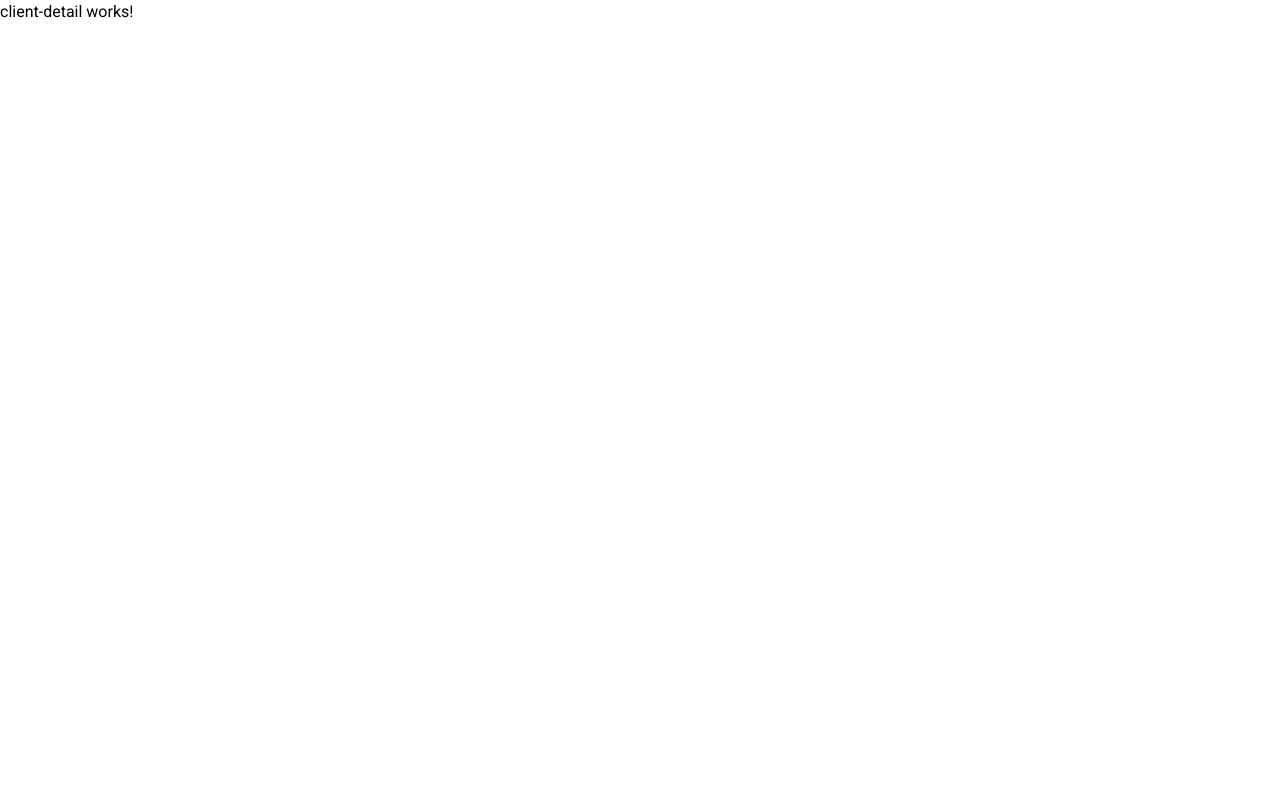
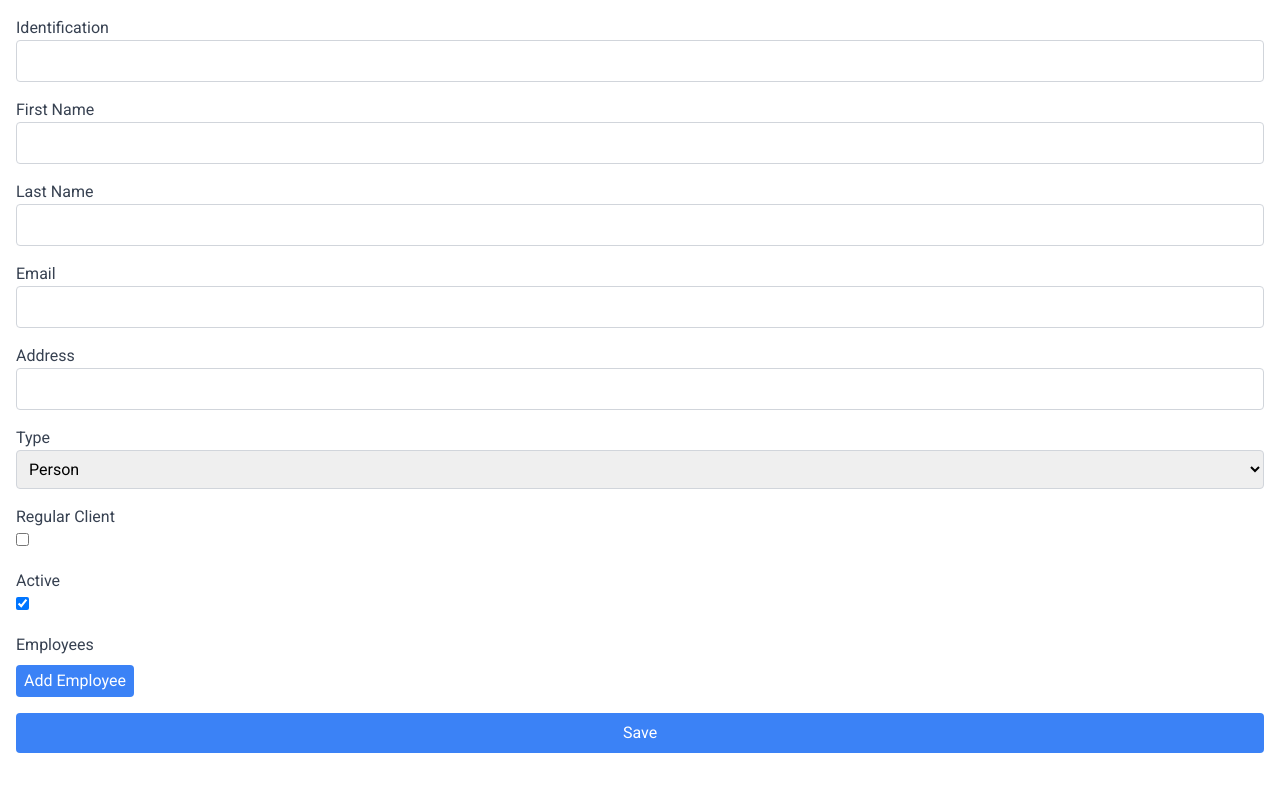
Before and after one commit to theangelmorante/venbo-test-front, an Angular app: page /clients/new in a window 1280 px wide. Shown: the top 792 px of the page. Built offline with nearby package versions, Linux system fonts and the light colour scheme; sample sign-in values are in the browser's storage.

Commit message:
feat: adddgin popup, update, and delete

```diff
--- a/package.json
+++ b/package.json
@@ -22,6 +22,7 @@
     "@angular/ssr": "^17.3.8",
     "express": "^4.18.2",
     "rxjs": "~7.8.0",
+    "sweetalert2": "^11.12.4",
     "tslib": "^2.3.0",
     "zone.js": "~0.14.3"
   },
--- a/src/app/app.routes.ts
+++ b/src/app/app.routes.ts
@@ -8,6 +8,11 @@ import { ClientDetailComponent } from './components/clients/client-detail/client
 export const routes: Routes = [
   { path: 'login', component: LoginComponent },
   { path: 'clients', component: ClientsComponent, canActivate: [AuthGuard] },
+  {
+    path: 'clients/new',
+    component: ClientDetailComponent,
+    canActivate: [AuthGuard],
+  },
   {
     path: 'clients/:id',
     component: ClientDetailComponent,
--- a/src/app/components/clients/client-detail/client-detail.component.html
+++ b/src/app/components/clients/client-detail/client-detail.component.html
@@ -1 +1,65 @@
-<p>client-detail works!</p>
+<div class="container mx-auto p-4">
+  <form [formGroup]="clientForm" (ngSubmit)="onSubmit()">
+    <div class="mb-4">
+      <label for="identification" class="block text-gray-700">Identification</label>
+      <input id="identification" formControlName="identification" required class="w-full p-2 border border-gray-300 rounded">
+    </div>
+
+    <div class="mb-4">
+      <label for="firstName" class="block text-gray-700">First Name</label>
+      <input id="firstName" formControlName="firstName" required class="w-full p-2 border border-gray-300 rounded">
+    </div>
+
+    <div class="mb-4">
+      <label for="lastName" class="block text-gray-700">Last Name</label>
+      <input id="lastName" formControlName="lastName" required class="w-full p-2 border border-gray-300 rounded">
+    </div>
+
+    <div class="mb-4">
+      <label for="email" class="block text-gray-700">Email</label>
+      <input id="email" formControlName="email" required type="email" class="w-full p-2 border border-gray-300 rounded">
+    </div>
+
+    <div class="mb-4">
+      <label for="address" class="block text-gray-700">Address</label>
+      <input id="address" formControlName="address" required class="w-full p-2 border border-gray-300 rounded">
+    </div>
+
+    <div class="mb-4">
+      <label for="type" class="block text-gray-700">Type</label>
+      <select id="type" formControlName="type" class="w-full p-2 border border-gray-300 rounded">
+        <option value="PERSON">Person</option>
+        <option value="COMPANY">Company</option>
+      </select>
+    </div>
+
+    <div class="mb-4">
+      <label for="isRegular" class="block text-gray-700">Regular Client</label>
+      <input type="checkbox" id="isRegular" formControlName="isRegular" class="form-checkbox">
+    </div>
+
+    <div class="mb-4">
+      <label for="isActive" class="block text-gray-700">Active</label>
+      <input type="checkbox" id="isActive" formControlName="isActive" class="form-checkbox">
+    </div>
+
+    <div class="mb-4">
+      <h3 class="block text-gray-700">Employees</h3>
+      <div formArrayName="employees" *ngFor="let employee of employees().controls; let i = index">
+        <div [formGroupName]="i" class="mb-2">
+          <input placeholder="Identification" formControlName="id" class="w-1/3 p-2 border border-gray-300 rounded mr-2">
+          <input placeholder="First Name" formControlName="firstName" class="w-1/3 p-2 border border-gray-300 rounded mr-2">
+          <input placeholder="Last Name" formControlName="lastName" class="w-1/3 p-2 border border-gray-300 rounded">
+          <button type="button" (click)="removeEmployee(i)" class="bg-red-500 text-white px-2 py-1 rounded ml-2">Remove</button>
+        </div>
+      </div>
+      <button type="button" (click)="addEmployee()" class="bg-blue-500 text-white px-2 py-1 rounded mt-2">Add Employee</button>
+    </div>
+
+    <div class="mb-4">
+      <button type="submit" class="w-full bg-blue-500 text-white py-2 rounded hover:bg-blue-600">
+        Save
+      </button>
+    </div>
+  </form>
+</div>
--- a/src/app/components/clients/client-detail/client-detail.component.ts
+++ b/src/app/components/clients/client-detail/client-detail.component.ts
@@ -1,12 +1,124 @@
-import { Component } from '@angular/core';
+import { Component, OnInit } from '@angular/core';
+import {
+  FormBuilder,
+  FormGroup,
+  FormArray,
+  Validators,
+  FormsModule,
+  ReactiveFormsModule,
+} from '@angular/forms';
+import { ActivatedRoute, Router } from '@angular/router';
+import { HttpClientModule } from '@angular/common/http';
+import { CommonModule } from '@angular/common';
+import { ClientService } from '../../../services/client.service';
+import Swal from 'sweetalert2';
 
 @Component({
   selector: 'app-client-detail',
   standalone: true,
-  imports: [],
+  imports: [CommonModule, HttpClientModule, FormsModule, ReactiveFormsModule],
   templateUrl: './client-detail.component.html',
-  styleUrl: './client-detail.component.css'
+  styleUrls: ['./client-detail.component.css'],
 })
-export class ClientDetailComponent {
+export class ClientDetailComponent implements OnInit {
+  clientForm!: FormGroup;
+  isEditMode: boolean = false;
+  clientId!: string;
 
+  constructor(
+    private fb: FormBuilder,
+    private clientService: ClientService,
+    private router: Router,
+    private route: ActivatedRoute
+  ) {}
+
+  ngOnInit(): void {
+    this.clientForm = this.fb.group({
+      identification: ['', [Validators.required]],
+      firstName: ['', [Validators.required]],
+      lastName: ['', [Validators.required]],
+      email: ['', [Validators.required, Validators.email]],
+      address: ['', [Validators.required]],
+      type: ['PERSON', [Validators.required]],
+      isRegular: [false],
+      isActive: [true],
+      employees: this.fb.array([]),
+    });
+
+    this.route.params.subscribe((params) => {
+      if (params['id']) {
+        this.isEditMode = true;
+        this.clientId = params['id'];
+        this.clientService.getClient(this.clientId).subscribe((client) => {
+          this.clientForm.patchValue(client);
+          this.setEmployees(client.employees || []);
+        });
+      }
+    });
+  }
+
+  employees(): FormArray {
+    return this.clientForm.get('employees') as FormArray;
+  }
+
+  addEmployee() {
+    this.employees().push(
+      this.fb.group({
+        id: ['', Validators.required],
+        firstName: ['', Validators.required],
+        lastName: ['', Validators.required],
+      })
+    );
+  }
+
+  removeEmployee(index: number) {
+    this.employees().removeAt(index);
+  }
+
+  setEmployees(employees: any[]) {
+    const employeeFGs = employees.map((employee) => this.fb.group(employee));
+    const employeeFormArray = this.fb.array(employeeFGs);
+    this.clientForm.setControl('employees', employeeFormArray);
+  }
+
+  onSubmit(): void {
+    if (!this.clientForm.valid) {
+      Swal.fire({
+        icon: 'warning',
+        title: 'Warning',
+        text: 'Please fill all the required fields',
+      });
+      return;
+    }
+
+    if (this.isEditMode) {
+      this.clientService
+        .updateClient(this.clientId, this.clientForm.value)
+        .subscribe({
+          next: () => {
+            this.router.navigate(['/clients']);
+          },
+          error: (err) => {
+            console.log('err: ', err);
+            if (err.status === 400) {
+              Swal.fire({
+                icon: 'error',
+                title: 'Error',
+                text: err?.error?.error || 'Something went wrong!',
+              });
+              return;
+            }
+            Swal.fire({
+              icon: 'error',
+              title: 'Error',
+              text: 'Something went wrong!',
+            });
+          },
+        });
+    } else {
+      this.clientService.createClient(this.clientForm.value).subscribe(() => {
+        this.router.navigate(['/clients']);
+      });
+    }
+  }
 }
--- a/src/app/components/clients/client-list/client-list.component.html
+++ b/src/app/components/clients/client-list/client-list.component.html
@@ -7,24 +7,26 @@
       [(ngModel)]="filterTerm"
     >
   </div>
-
+  <div class="mb-4">
+    <button class="bg-green-500 text-white px-2 py-1 rounded" (click)="createClient()">Add New Client</button>
+  </div>
   <table class="min-w-full bg-white">
     <thead class="bg-gray-800 text-white">
       <tr>
+        <th class="w-1/4 px-4 py-2">Identifications</th>
         <th class="w-1/4 px-4 py-2">First Name</th>
         <th class="w-1/4 px-4 py-2">Last Name</th>
-        <th class="w-1/4 px-4 py-2">Email</th>
         <th class="w-1/4 px-4 py-2">Actions</th>
       </tr>
     </thead>
     <tbody>
       <tr *ngFor="let client of filteredClients()">
+        <td class="border px-4 py-2">{{ client.identification }}</td>
         <td class="border px-4 py-2">{{ client.firstName }}</td>
         <td class="border px-4 py-2">{{ client.lastName }}</td>
-        <td class="border px-4 py-2">{{ client.email }}</td>
         <td class="border px-4 py-2 text-center">
           <button class="bg-blue-500 text-white px-2 py-1 rounded" (click)="editClient(client)">Edit</button>
-          <button class="bg-red-500 text-white px-2 py-1 rounded ml-2" (click)="deleteClient(client.id)">Delete</button>
+          <button class="bg-red-500 text-white px-2 py-1 rounded ml-2" (click)="deleteClient(client._id)">Delete</button>
         </td>
       </tr>
     </tbody>
--- a/src/app/components/clients/client-list/client-list.component.ts
+++ b/src/app/components/clients/client-list/client-list.component.ts
@@ -4,6 +4,7 @@ import { CommonModule } from '@angular/common';
 import { FormsModule } from '@angular/forms';
 import { HttpClientModule } from '@angular/common/http';
 import { Client } from '../../../../shared/types/clients.type';
+import { Router } from '@angular/router';
 
 @Component({
   selector: 'app-client-list',
@@ -16,11 +17,18 @@ export class ClientListComponent implements OnInit {
   clients: Client[] = [];
   filterTerm: string = '';
 
-  constructor(private clientService: ClientService) {}
+  constructor(private clientService: ClientService, private router: Router) {}
 
   ngOnInit(): void {
-    this.clientService.getClients().subscribe((data) => {
-      this.clients = data.clients;
+    this.clientService.getClients().subscribe({
+      next: (response: any) => {
+        this.clients = response.clients;
+      },
+      error: (err) => {
+        if (err.status === 401) {
+          this.router.navigate(['/login']);
+        }
+      },
     });
   }
 
@@ -35,14 +43,18 @@ export class ClientListComponent implements OnInit {
     );
   }
 
-  editClient(client: any): void {
-    // Redirigir al formulario de edición
+  editClient(client: Client): void {
+    this.router.navigate(['/clients', client._id]);
+  }
+
+  createClient(): void {
+    this.router.navigate(['/clients/new']);
   }
 
   deleteClient(id: string): void {
     if (confirm('Are you sure you want to delete this client?')) {
       this.clientService.deleteClient(id).subscribe(() => {
-        this.clients = this.clients.filter((client) => client.id !== id);
+        this.clients = this.clients.filter((client) => client._id !== id);
       });
     }
   }
--- a/src/app/components/login/login.component.ts
+++ b/src/app/components/login/login.component.ts
@@ -38,7 +38,6 @@ export class LoginComponent implements OnInit {
       this.apiService.postData('auth/login', this.loginForm.value).subscribe({
         next: (response: any) => {
           localStorage.setItem('jwt', response.token);
-          console.log(response);
           this.router.navigate(['/clients']);
         },
         error: (err) => {
--- /dev/null
+++ b/src/app/directives/no-special-characters.directive.ts
@@ -0,0 +1,11 @@
+import { Directive } from '@angular/core';
+
+@Directive({
+  selector: '[appNoSpecialCharacters]',
+  standalone: true
+})
+export class NoSpecialCharactersDirective {
+
+  constructor() { }
+
+}
--- a/src/shared/types/clients.type.ts
+++ b/src/shared/types/clients.type.ts
@@ -1,5 +1,5 @@
 export type Client = {
-  id: string;
+  _id: string;
   identification: string;
   firstName: string;
   lastName: string;
```
Also changed, not shown: 2 other files (tests, documents, lock files or other folders).
